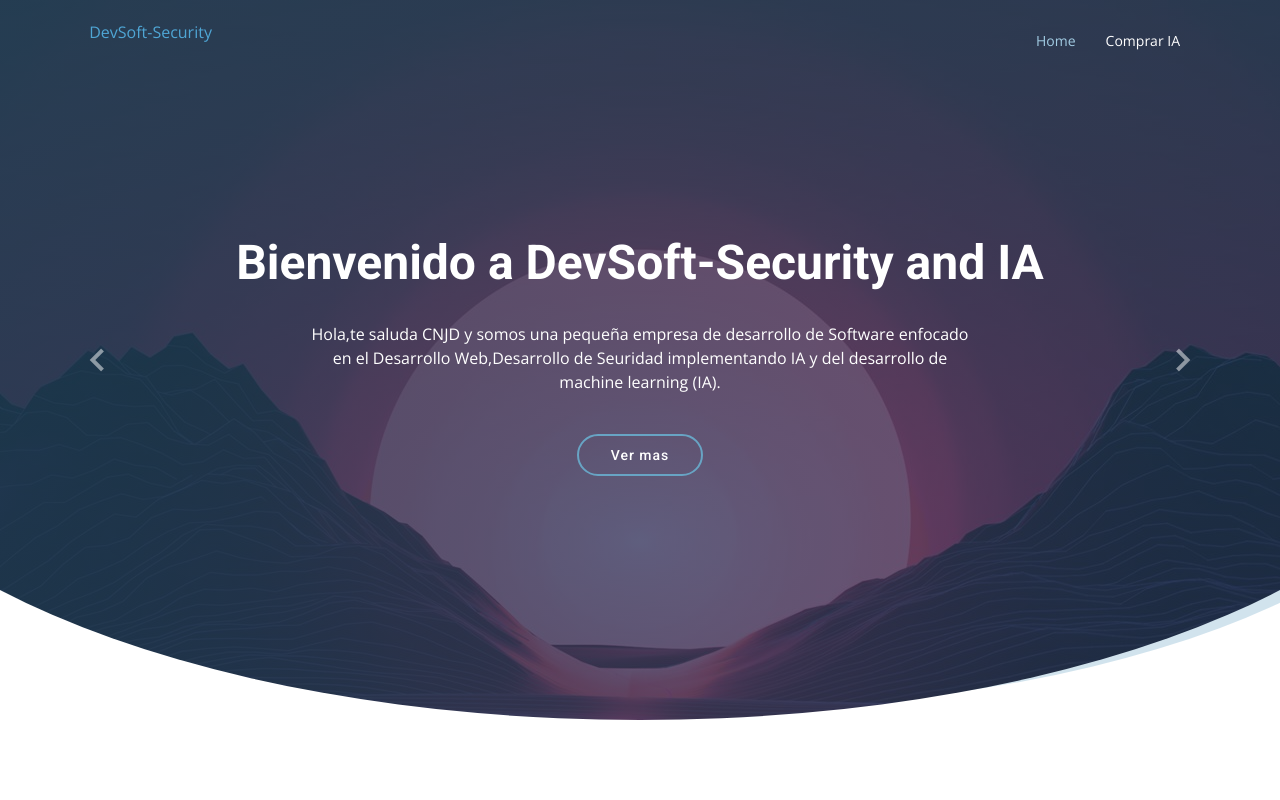
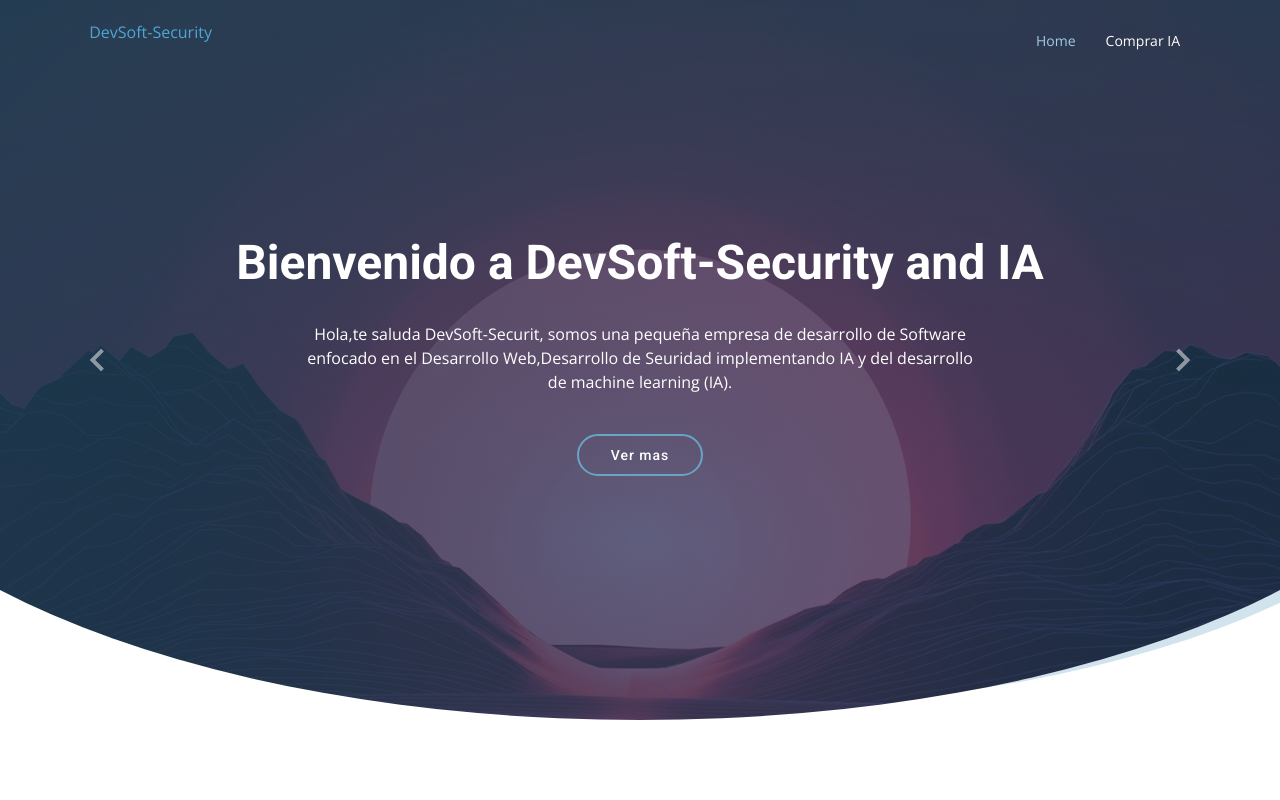
Before and after one commit to Cesar-jo/DevSoft-Security-CNJD-, a plain HTML site: page index.html in a window 1280 px wide. Shown: the top 800 px of the page. Drawn offline with nearby package versions, Linux system fonts and the light colour scheme.

Commit message:
Update index.html

```diff
--- a/index.html
+++ b/index.html
@@ -63,7 +63,7 @@
             <div class="carousel-item active">
                 <div class="carousel-container">
                     <h2 class="animate__animated animate__fadeInDown">Bienvenido a <span>DevSoft-Security and IA</span></h2>
-                    <p class="animate__animated animate__fadeInUp">Hola,te saluda CNJD y somos una pequeña empresa de desarrollo de Software enfocado en el Desarrollo Web,Desarrollo de Seuridad implementando IA y del desarrollo de machine learning (IA).</p>
+                    <p class="animate__animated animate__fadeInUp">Hola,te saluda DevSoft-Securit, somos una pequeña empresa de desarrollo de Software enfocado en el Desarrollo Web,Desarrollo de Seuridad implementando IA y del desarrollo de machine learning (IA).</p>
                     <a href="" class="btn-get-started animate__animated animate__fadeInUp">Ver mas</a>
                 </div>
             </div>
```
